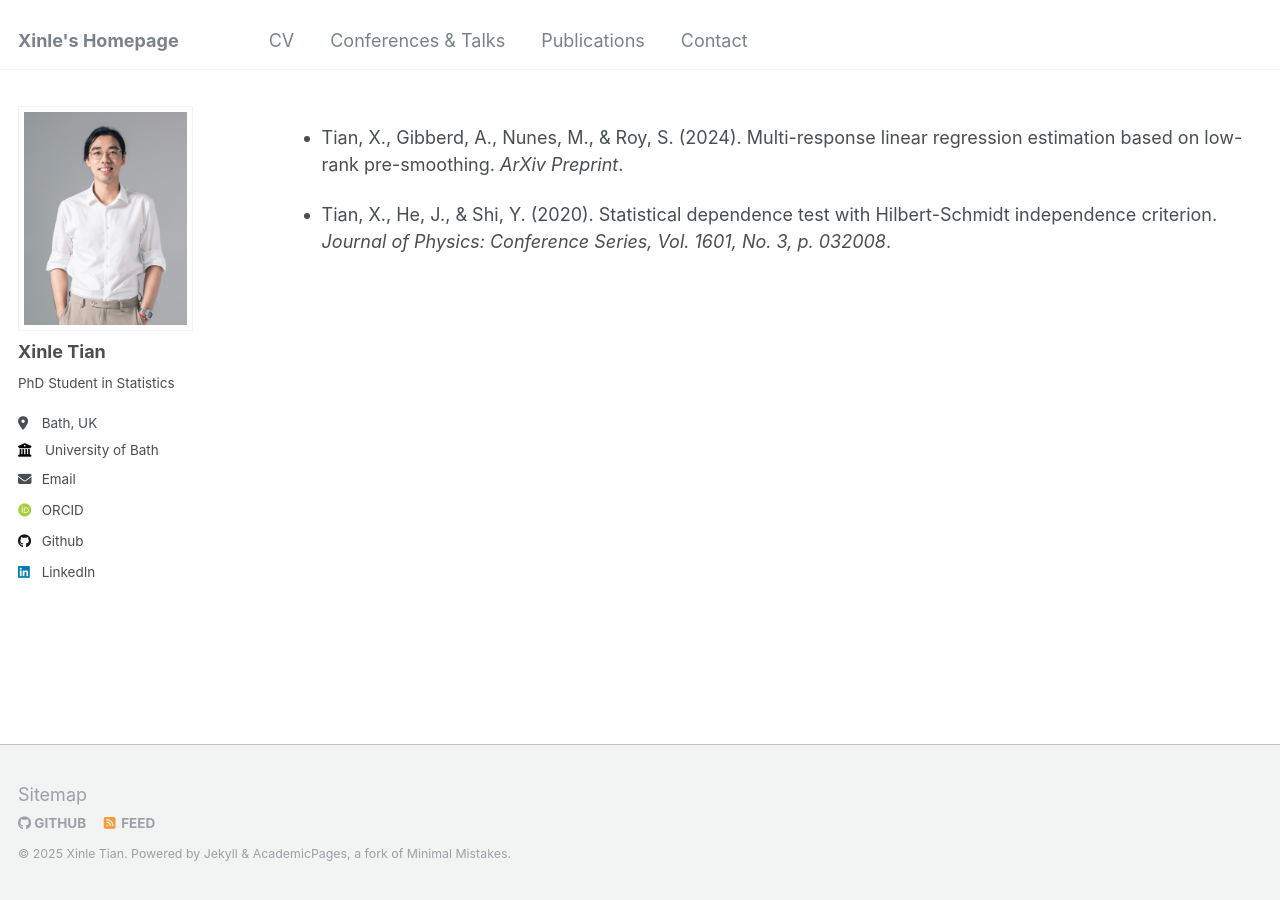
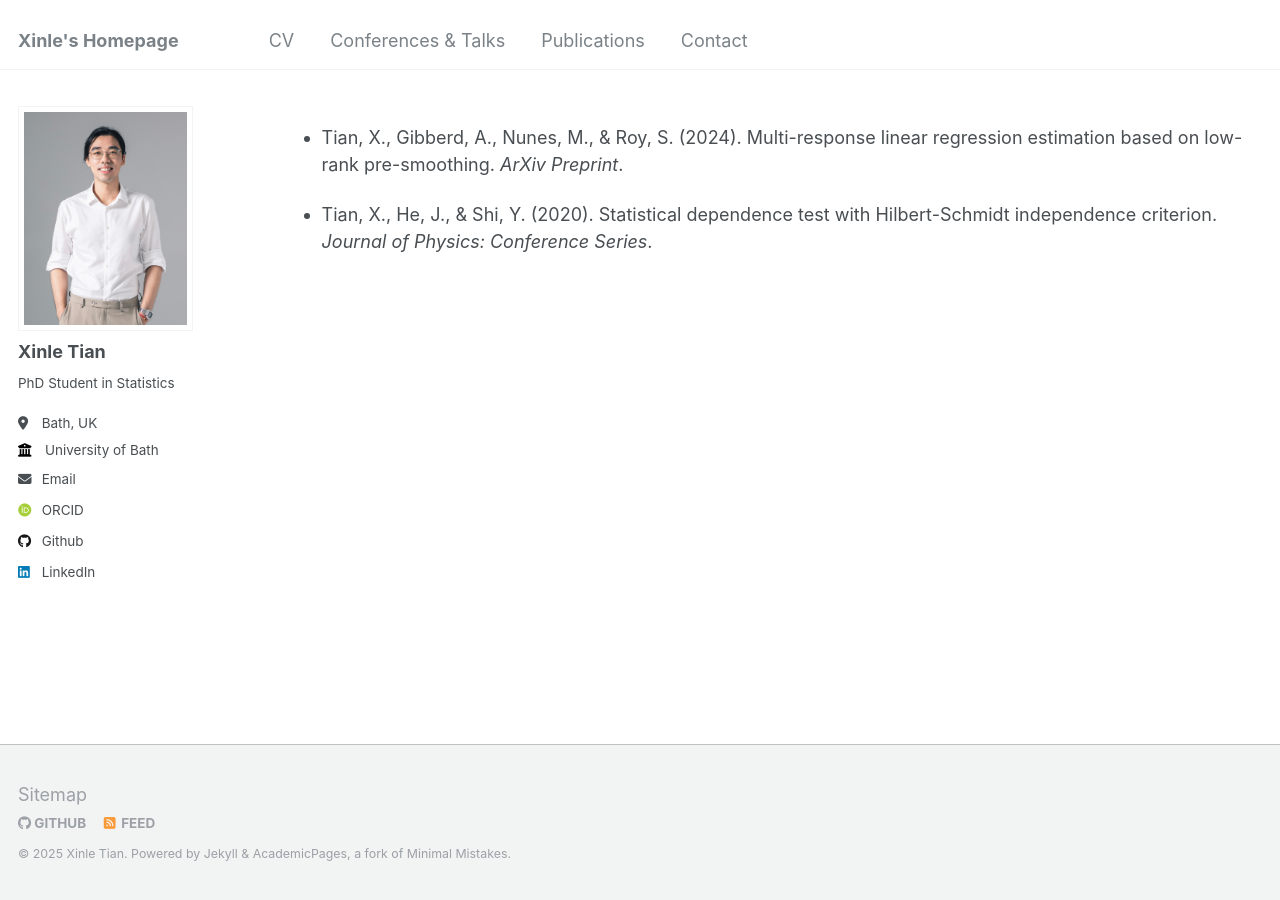
Before and after one commit to xinlet/xinlet.github.io, a Jekyll site: the page built from _pages/publications.md, in a window 1280 px wide. Built offline with Jekyll 4.4.1, drawn with Linux system fonts in a browser that asks for light colours; some web fonts are replaced.

Commit message:
Update publications.md

```diff
--- a/_pages/publications.md
+++ b/_pages/publications.md
@@ -11,4 +11,4 @@ author_profile: true
 
 * Tian, X., Gibberd, A., Nunes, M., & Roy, S. (2024). Multi-response linear regression estimation based on low-rank pre-smoothing. *ArXiv Preprint*.
 
-* Tian, X., He, J., & Shi, Y. (2020). Statistical dependence test with Hilbert-Schmidt independence criterion. *Journal of Physics: Conference Series, Vol. 1601, No. 3, p. 032008*.
+* Tian, X., He, J., & Shi, Y. (2020). Statistical dependence test with Hilbert-Schmidt independence criterion. *Journal of Physics: Conference Series*.
```
